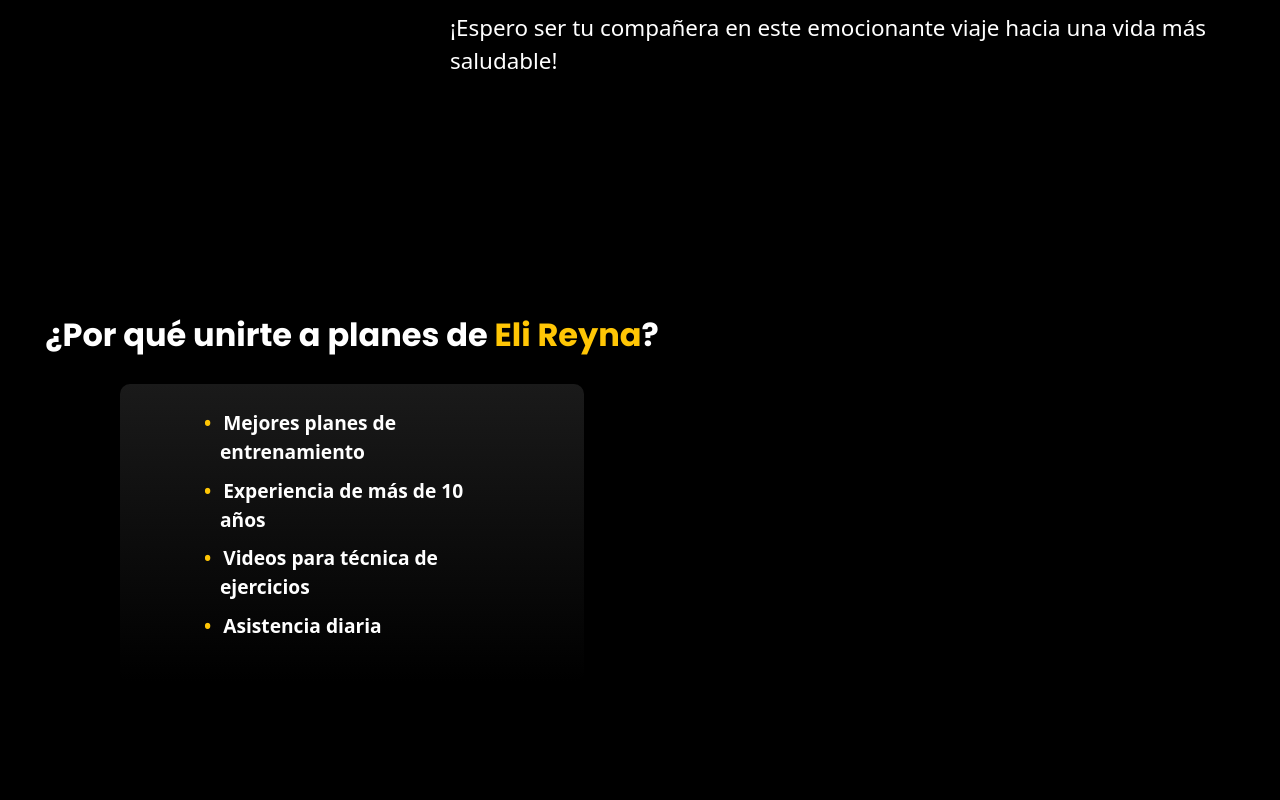
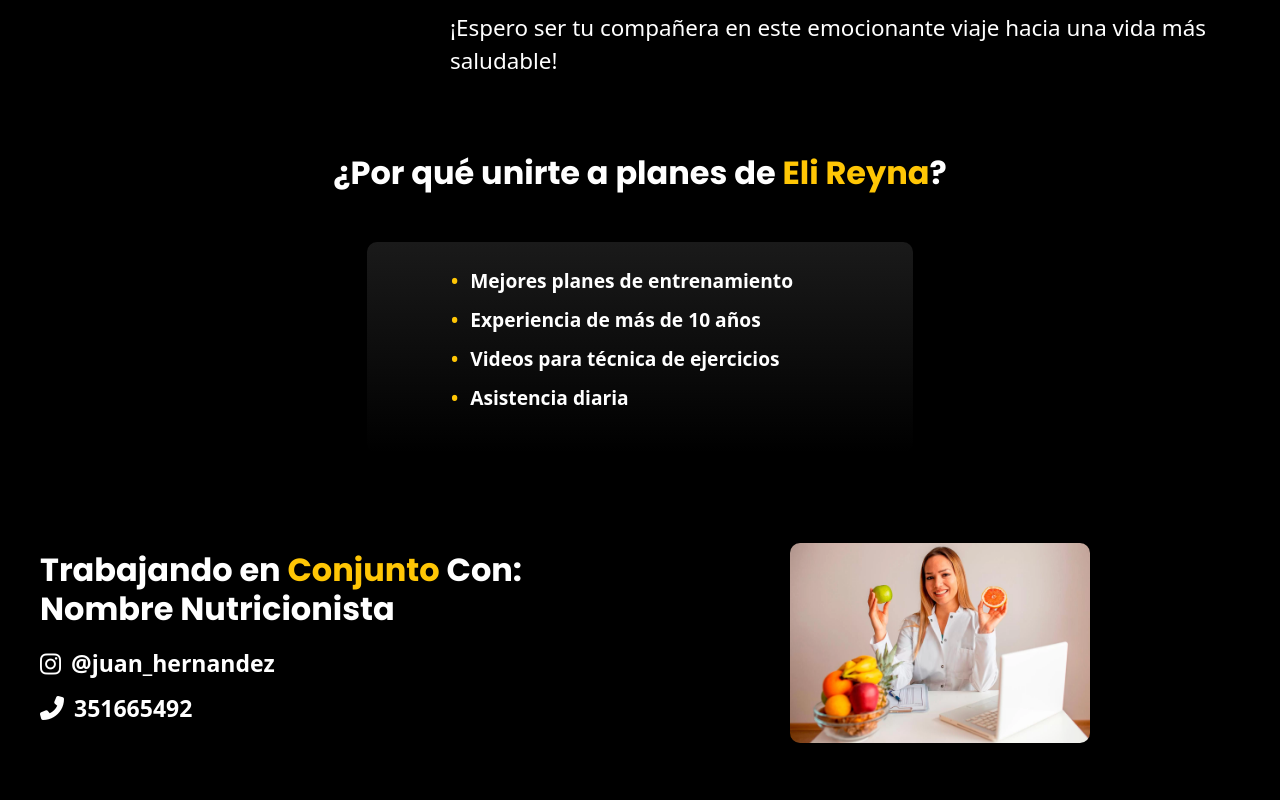
Before and after one commit to iansalzgeberr/EliReyna, a React (Vite) app in the folder frontend/: page / in a window 1280 px wide. Shown: the part 1940-2740 px from the top of the page. Built offline with nearby package versions, Linux system fonts and the light colour scheme.

Commit message:
parte del nutricionista, falta alinear la imagen con el titulo

```diff
--- a/frontend/package.json
+++ b/frontend/package.json
@@ -10,6 +10,7 @@
     "preview": "vite preview"
   },
   "dependencies": {
+    "@fortawesome/fontawesome-free": "^6.6.0",
     "@fortawesome/fontawesome-svg-core": "^6.5.2",
     "@fortawesome/free-brands-svg-icons": "^6.5.2",
     "@fortawesome/react-fontawesome": "^0.2.2",
--- a/frontend/src/App.jsx
+++ b/frontend/src/App.jsx
@@ -3,6 +3,8 @@ import React from 'react';
 import { BrowserRouter as Router, Routes, Route } from 'react-router-dom';
 import Main from './components/main/Main';
 import Formulario from './components/clientes/Formulario';
+import '@fortawesome/fontawesome-free/css/all.min.css';
+
 
 function App() {
   return (
--- a/frontend/src/components/main/Estilos.css
+++ b/frontend/src/components/main/Estilos.css
@@ -170,17 +170,22 @@ body {
   color: #ffc605; /* Color amarillo */
 }
 
+
 /* src/components/main/Razones.jsx */
 
-
+/* Contenedor del componente Razones */
 .razones-container {
   background-color: #000;
   color: #fff;
   padding: 20px;
   border-radius: 10px;
-  margin: 20px 10px; /* Ajuste de márgenes para pantallas pequeñas */
+  margin: 20px;
+  display: flex;
+  flex-direction: column;
+  align-items: center; /* Centrar contenido horizontalmente */
 }
 
+/* Título del componente Razones */
 .razones-title {
   color: #fff; /* Texto blanco */
   font-size: 2rem;
@@ -190,41 +195,53 @@ body {
   font-weight: 900;
 }
 
+/* Resaltar texto en el título */
 .highlight {
   color: #ffc605; /* Color amarillo */
   font-family: 'Poppins', sans-serif;
   font-weight: 900;
 }
 
+/* Contenido del componente Razones */
 .razones-content {
   display: flex;
   flex-direction: column;
-  justify-content: space-between;
-  align-items: center;
-  flex-wrap: wrap;
+  align-items: center; /* Centrar contenido horizontalmente */
   background: linear-gradient(#1a1a1a, #000);
   border: none;
   border-radius: 10px;
-  padding: 25px 10px; /* Ajuste de padding para pantallas pequeñas */
-  margin: 20px; /* Ajuste de márgenes para pantallas pequeñas */
+  padding: 25px 10px;
+  margin: 20px;
 }
 
-.razones-text {
-  flex: 1;
-  margin-bottom: 20px; /* Margen inferior para pantallas pequeñas */
-  text-align: center; /* Centrando texto en pantallas pequeñas */
+/* Card del componente Razones */
+.razones-card {
+  display: flex;
+  flex-direction: column;
+  align-items: center; /* Centrar contenido horizontalmente */
+  width: 100%; /* Ajustar ancho al contenedor */
+  max-width: 600px; /* Máximo ancho para la card */
 }
 
+/* Texto dentro de la card */
+.razones-text {
+  margin-bottom: 20px;
+  text-align: center;
+}
+
+/* Lista dentro de la card */
 .razones-text ul {
   list-style-type: none;
   padding: 0;
 }
 
+/* Elementos de la lista dentro de la card */
 .razones-text li {
   margin-bottom: 10px;
   font-size: 1.2rem;
 }
 
+/* Añadir punto al inicio de cada elemento de la lista */
 .razones-text li:before {
   content: "•";
   color: #ffc605;
@@ -234,9 +251,10 @@ body {
   margin-left: -1rem;
 }
 
+/* Estilos para pantallas medianas */
 @media (min-width: 576px) {
   .razones-container {
-    margin: 182px 36rem 64px 0px; /* Ajuste de márgenes para pantallas medianas */
+      margin: 20px;
   }
 
   .razones-content {
@@ -245,11 +263,12 @@ body {
   }
 
   .razones-text {
-    text-align: left; /* Alinear texto a la izquierda para pantallas medianas */
-    margin-bottom: 0; /* Quitar margen inferior para pantallas medianas */
+      text-align: left;
+      margin-bottom: 0;
   }
 }
 
+/* Estilos para pantallas grandes */
 @media (min-width: 768px) {
   .razones-content {
       padding: 25px 100px;
@@ -259,14 +278,96 @@ body {
 
   .razones-text {
       margin-right: 20px;
-    text-align: left; /* Alinear texto a la izquierda para pantallas grandes */
+      text-align: left;
   }
 }
+
+/* src/components/Nutri.css */
+@import "~@fortawesome/fontawesome-free/css/all.min.css";
+
+
+/* src/components/Estilos.css */
+.nutri-container {
+  display: flex;
+  align-items: center;
+  justify-content: space-between;
+  padding: 20px;
+  background-color: #000;
+  color: #fff;
+  border-radius: 10px;
+  margin: 20px;
+}
+
+.nutri-text {
+  display: flex;
+  flex-direction: column;
+  justify-content: center;
+  flex: 1;
+}
+
+.nutri-text h2 {
+  font-size: 2.0rem;
+  font-family: 'Poppins', sans-serif;
+  font-weight: 900;
+  color: #fff;
+  text-align: left; /* Centrando el título */
+}
+
+.highlight {
+  color: #ffc605; /* Color amarillo */
+}
+
+.social-media {
+  display: flex;
+  flex-direction: column;
+  align-items: left;
+  margin-top: 10px;
+}
+
+.instagram, .phone {
+  display: flex;
+  align-items: center;
+  margin-bottom: 10px;
+  font-size: 23px;
+}
+
+.instagram i, .phone i {
+  font-size: 1.5rem;
+  margin-right: 10px;
+}
+
+.nutri-image {
+  flex: 1;
+  display: flex;
+  justify-content: center;
+}
+
+.nutri-image img {
+  width: 100%;
+  max-width: 300px;
+  height: auto;
+  border-radius: 10px;
+}
+
+@media (max-width: 768px) {
+  .nutri-container {
+      flex-direction: column;
+      align-items: center;
+      text-align: center;
+  }
+
+  .nutri-image {
+      margin-top: 20px;
+  }
+}
+
+
+
 
 /* Importar fuente */
 @import url('https://fonts.googleapis.com/css2?family=Poppins:wght@700&display=swap');
 
-/* Contenedor principal */
+/*Testimonio*/
 .testimonios-container {
   background-color: #000;
   color: #fff;
--- a/frontend/src/components/main/Main.jsx
+++ b/frontend/src/components/main/Main.jsx
@@ -7,6 +7,7 @@ import NavBar from '../NavBar';
 import Footer from '../Footer';
 import Inicio from './Inicio';
 import Contacto from './Contacto';
+import Nutri from './Nutri';
 
 
 const Main = () => {
@@ -25,6 +26,9 @@ const Main = () => {
       <section id="razones">
         <Razones />
       </section>
+      <section id="nutri">
+        <Nutri />
+      </section>
       <section id="testimonios">
         <Testimonios />
       </section>
--- /dev/null
+++ b/frontend/src/components/main/Nutri.jsx
@@ -0,0 +1,31 @@
+import React from "react";
+import "./Estilos.css";
+
+const Nutri = () => {
+    return (
+        <div className="nutri-container">
+            <div className="nutri-text">
+                <h2>
+                    Trabajando en <span className="highlight">Conjunto</span> Con:
+                    <br />
+                    Nombre Nutricionista
+                </h2>
+                <div className="social-media">
+                    <div className="instagram">
+                        <i className="fab fa-instagram"></i>
+                        <span><strong>@juan_hernandez</strong></span>
+                    </div>
+                    <div className="phone">
+                        <i className="fas fa-phone-alt"></i>
+                        <span><strong>351665492</strong></span>
+                    </div>
+                </div>
+            </div>
+            <div className="nutri-image">
+                <img src="../../../images/NUTRICIONISTA.png" alt="Nutricionista" />
+            </div>
+        </div>
+    );
+};
+
+export default Nutri;
```
Also changed, not shown: frontend/images/NUTRICIONISTA.png (added), 1 other file (tests, documents, lock files or other folders). Lines whose indentation alone changed are shown as unchanged.
